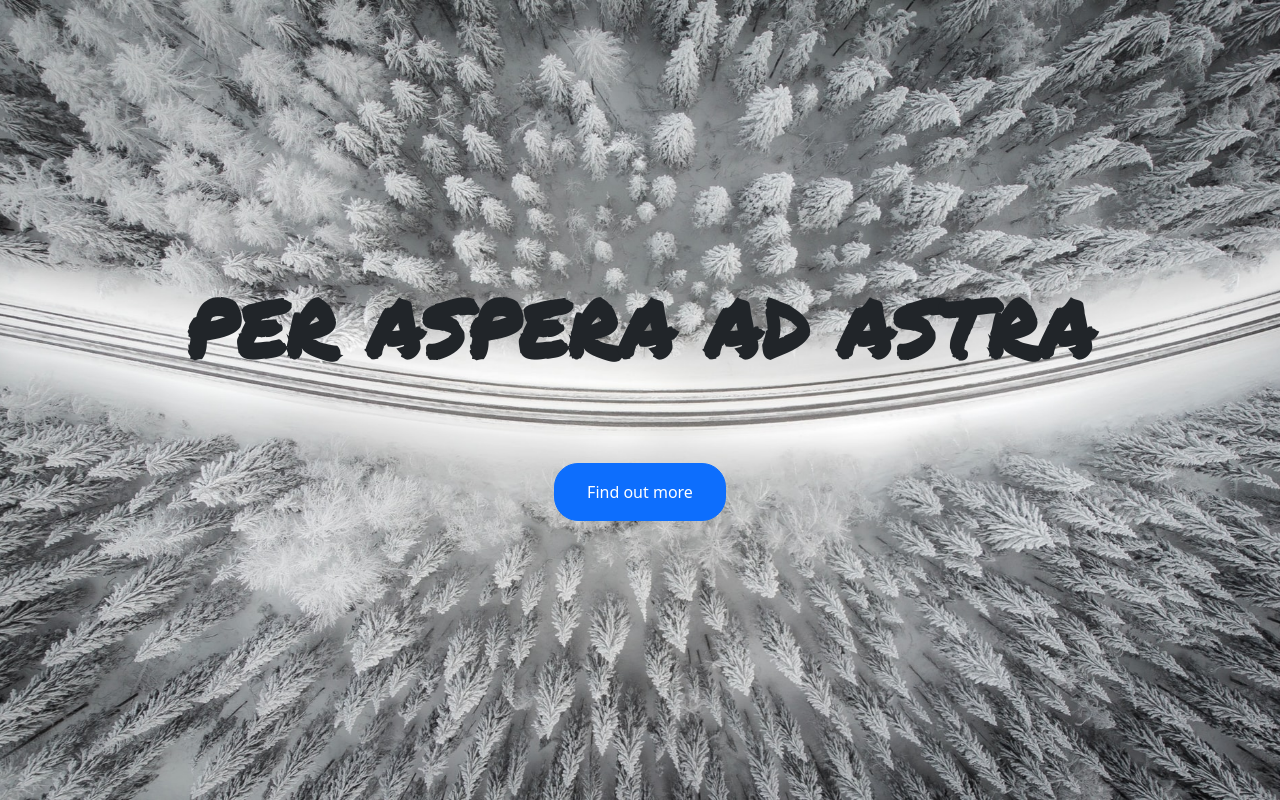
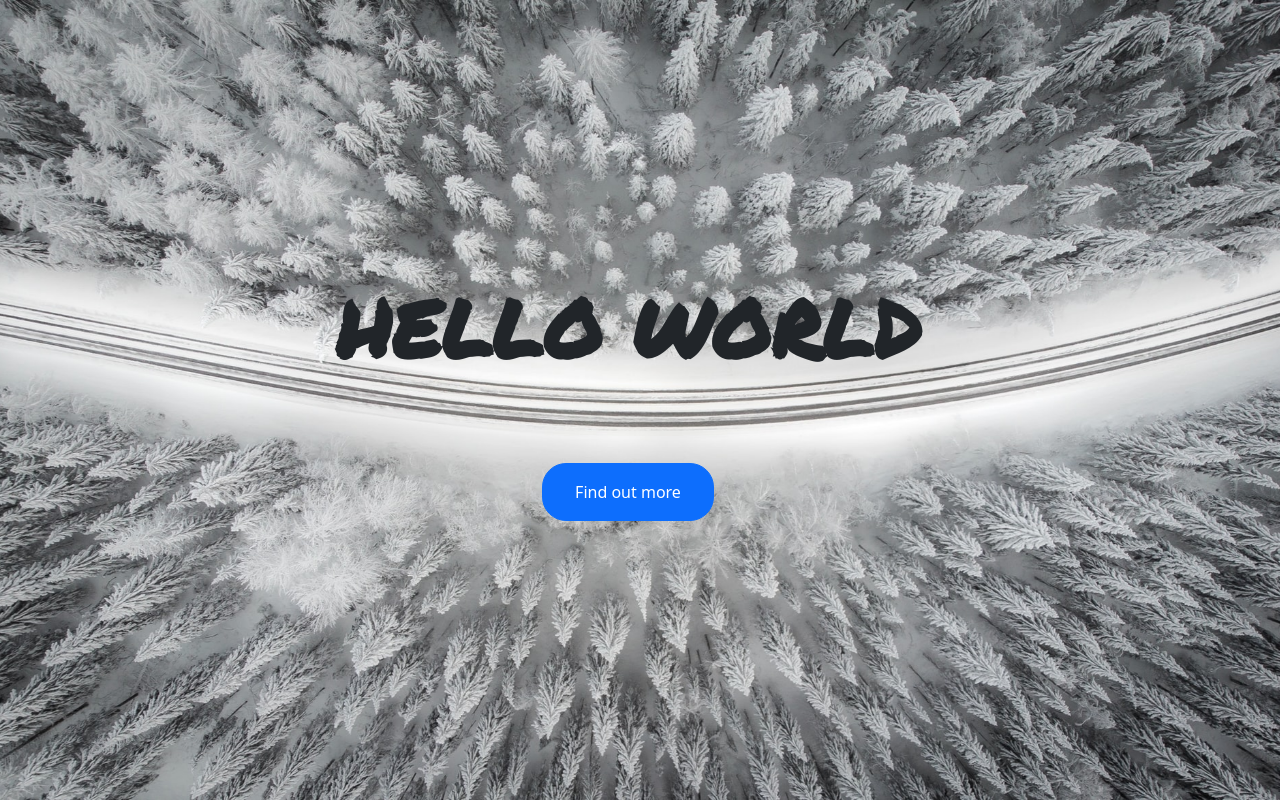
Before and after one commit to outref/HelloWorld, a plain HTML site: page index.html in a window 1280 px wide. Drawn offline with nearby package versions, Linux system fonts and the light colour scheme.

Commit message:
Add files via upload

```diff
--- a/index.html
+++ b/index.html
@@ -1,7 +1,7 @@
 <!DOCTYPE html>
 <html>
 <head>
-	<title>Aspera</title>
+	<title>Hello World</title>
 	<meta charset="utf-8">
     <meta name="viewport" content="width=device-width, initial-scale=1">
     <link href="https://fonts.googleapis.com/css2?family=Permanent+Marker&display=swap" rel="stylesheet">
@@ -9,14 +9,14 @@
 	<link rel="stylesheet" type="text/css" href="style.css">
 </head>
 <body>
-	<div class="container d-flex align-items-center h-100">
-		<div class = "row">
-			<header class="text-center">
-	 		<h1 class="text-uppercase">per aspera ad astra</h1>
+	<div class="container d-flex align-items-center h-100" style = "width:100%">
+		<div class = "row" style = "width:100%">
+			<header class="text-center" style = "width:100%">
+	 		<h1 class="text-uppercase">Hello world</h1>
 	 		</header>
 	 		<div class="buffer"></div>
 	 		<section class="text-center">
-	 		<a href="https://en.wikipedia.org/wiki/Per_aspera_ad_astra">
+	 		<a href="https://en.wikipedia.org/wiki/%22Hello,_World!%22_program">
 			<button class="btn btn-primary button">Find out more</button>
 			</a>
 			</section>
```
